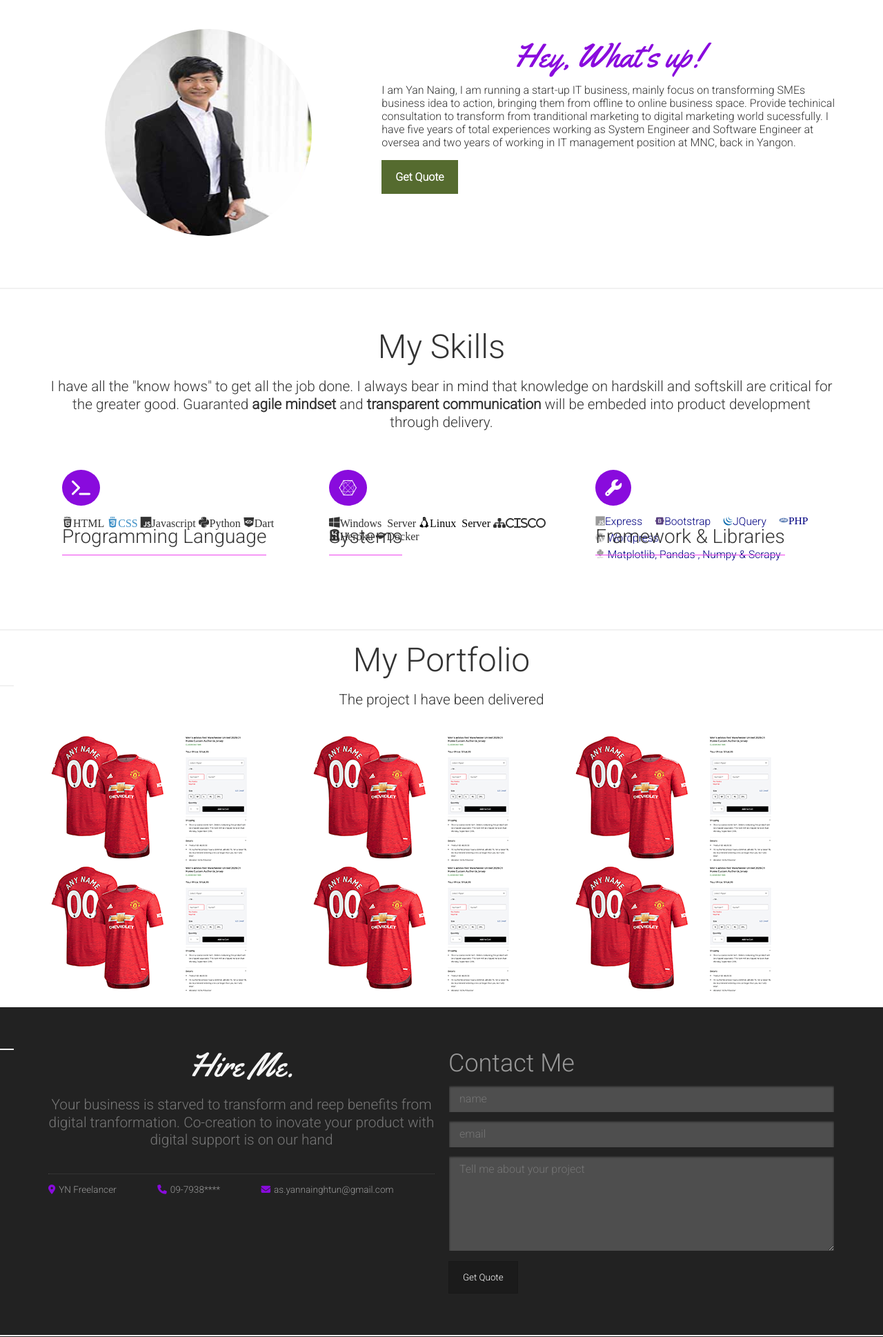
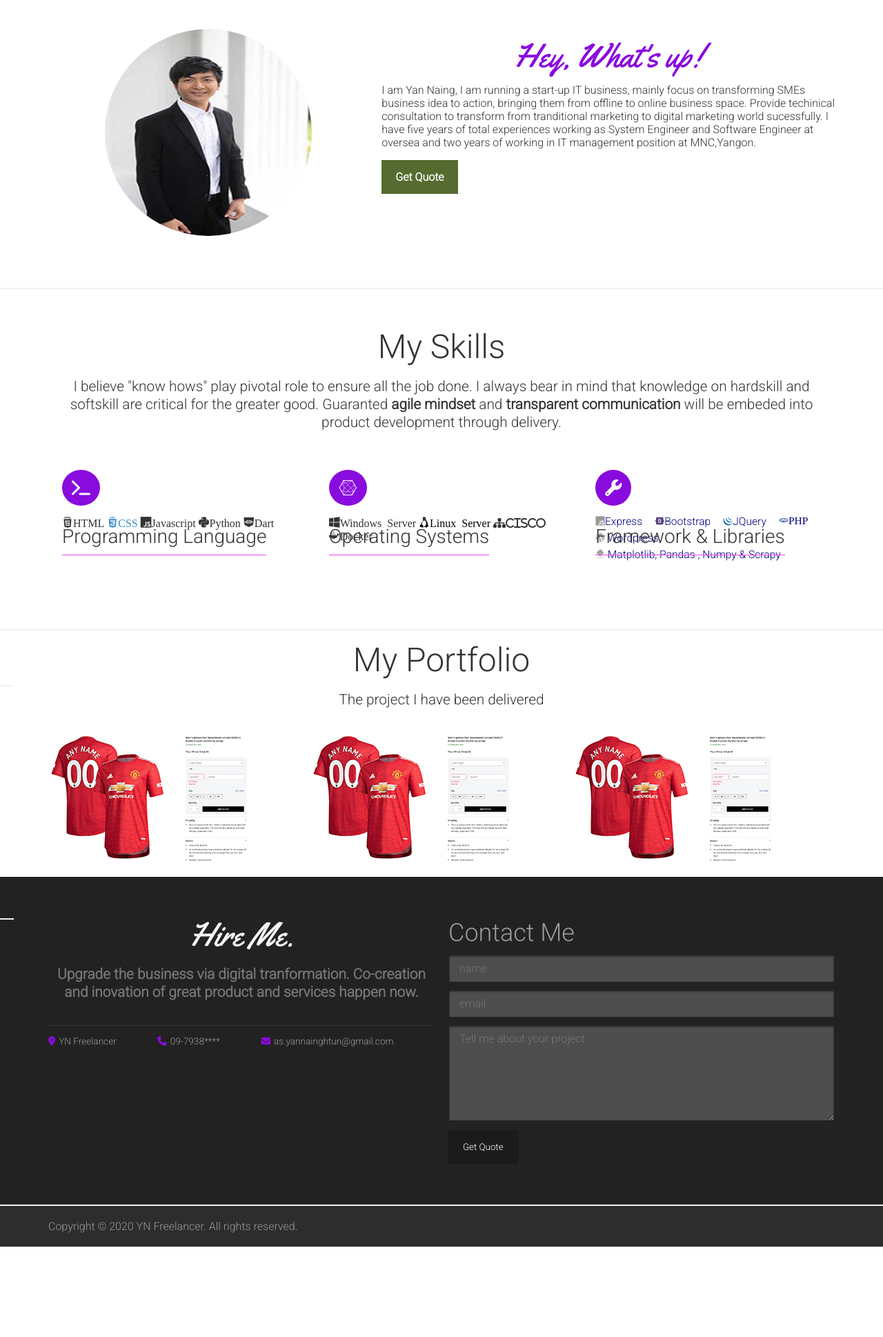
Before and after one commit to thonenyastack/Portfolio-App-Php, a PHP site: page / in a window 1280 px wide. Shown: the part 63-2001 px from the top of the page at 69% size. After the commit the page ends 1870 px from the top, so only its background shows below. Run offline with PHP 8.4, Linux system fonts and the light colour scheme; some libraries are stand-ins or nearby versions.

Commit message:
Layout Fixed

```diff
--- a/index.php
+++ b/index.php
@@ -61,7 +61,7 @@
 							<h1 class="section-title site-title">
 								Hey, What's up!
 							</h1>
-							<p class="lead>">I am Yan Naing, I am running a start-up IT business, mainly focus on transforming SMEs business idea to action, bringing them from offline to online business space. Provide techinical consultation to transform from tranditional marketing to digital marketing world sucessfully. I have five years of total experiences working as System Engineer and Software Engineer at oversea and two years of working in IT management position at MNC, back in Yangon.  </p>
+							<p class="lead>">I am Yan Naing, I am running a start-up IT business, mainly focus on transforming SMEs business idea to action, bringing them from offline to online business space. Provide techinical consultation to transform from tranditional marketing to digital marketing world sucessfully. I have five years of total experiences working as System Engineer and Software Engineer at oversea and two years of working in IT management position at MNC,Yangon.  </p>
 
 							<a href="#contact" class="btn btn-primary">Get Quote</a>
 						</header>
@@ -80,7 +80,7 @@
 					<div class="col12">
 						<header class="section-header">
 							<h1 class="section-title">My Skills</h1>
-							<p class="lead">I have all the "know hows" to get all the job done. I always bear in mind that knowledge on hardskill and
+							<p class="lead">I believe "know hows" play pivotal role to ensure all the job done. I always bear in mind that knowledge on hardskill and
 							softskill are critical for the greater good.
 							Guaranted <strong>agile mindset</strong> and <strong>transparent communication</strong> will be embeded into product development through delivery. </p>
 						</header>
@@ -100,14 +100,12 @@
 					</div>
 					<div class="col4 feature-item text-center">
 						<i class="fa fa-connectdevelop feature-icon"></i>
-						<h3 class="feature-title">Systems</h3>
+						<h3 class="feature-title">Operating Systems</h3>
 						<p class="feature-description">
 						<i class="devicon-windows8-original">Windows Server</i>
 						<i class="devicon-linux-plain colored">Linux Server</i>
 						<i class="fa fa-sitemap">Cisco</i>
-						<i class="devicon-heroku-plain">Heroku</i>
 						<i class="devicon-docker-plain">Docker</i>
-
 						</p>
 					</div>
 					<div class="col4 feature-item text-center">
@@ -121,11 +119,8 @@
 							<li class="list-inline-item "><i class="devicon-wordpress-plain"></i><span class="framework-text"> Wordpress </span> </li>
 							<li class="list-inline-item "><i class="devicon-python-plain-wordmark"></i><span class="framework-text"> Matplotlib, Pandas , Numpy & Scrapy </span></li>
 						</ul>
-						</ul>
-						</ul>
 					</div>
 				</div>
-
 			</div>
 		</section>
 		<setion class="section" id="portfolio">
@@ -198,65 +193,6 @@
 							</div>
 						</div>
 					</div>
-					<div class="row no-gutter portfolio">
-						<div class="col4 portfolio-item">
-							<a data-fancybox="gallery" data-src="#004" href="">
-								<img src="Template/images/portfolio/manu-small.png">
-							</a>
-							<div style="display:none;" class="portfolio-pop" id="004">
-								<div class="row">
-									<div class="col8">
-										<img src="Template/images/portfolio/manu-big.png">
-									</div>
-									<div class="col4">
-										<h3 class="Project Title">Legend manu</h3>
-										<div class="lead project-description">
-											<p>This the story about manu fans. :D</p>
-										</div>
-
-									</div>
-								</div>
-							</div>
-						</div>
-						<div class="col4 portfolio-item">
-							<a data-fancybox="gallery" data-src="#005" href="">
-								<img src="Template/images/portfolio/manu-small.png">
-							</a>
-							<div style="display:none;" class="portfolio-pop" id="005">
-								<div class="row">
-									<div class="col8">
-										<img src="Template/images/portfolio/manu-big.png">
-									</div>
-									<div class="col4">
-										<h3 class="Project Title">Legend manu</h3>
-										<div class="lead project-description">
-											<p>This the story about manu fans. :D</p>
-										</div>
-
-									</div>
-								</div>
-							</div>
-						</div>
-						<div class="col4 portfolio-item">
-							<a data-fancybox="gallery" data-src="#006" href="">
-								<img src="Template/images/portfolio/manu-small.png">
-							</a>
-							<div style="display:none;" class="portfolio-pop" id="006">
-								<div class="row">
-									<div class="col8">
-										<img src="Template/images/portfolio/manu-big.png">
-									</div>
-									<div class="col4">
-										<h3 class="Project Title">Legend manu</h3>
-										<div class="lead project-description">
-											<p>This the story about manu fans. :D</p>
-										</div>
-									</div>
-								</div>
-							</div>
-						</div>
-					</div>
-				</div>
 			</div>
 		</setion>
 		<section class="section" id="contact">
@@ -265,7 +201,7 @@
 					<div class="col6">
 						<header class="section-header">
 							<h1 class="section-title text-left">Hire Me.</h1>
-							<p class="lead">Your business is starved to transform and reep benefits from digital tranformation. Co-creation to inovate your product with digital support is on our hand </p>
+							<p class="lead"><b>Upgrade the business via digital tranformation. Co-creation and inovation of great product and services happen now. </b></p>
 						</header>
 						<ul class="list-inline">
 							<li class="list-inline-item"><i class="fa fa-map-marker"></i>YN Freelancer </li>
```
